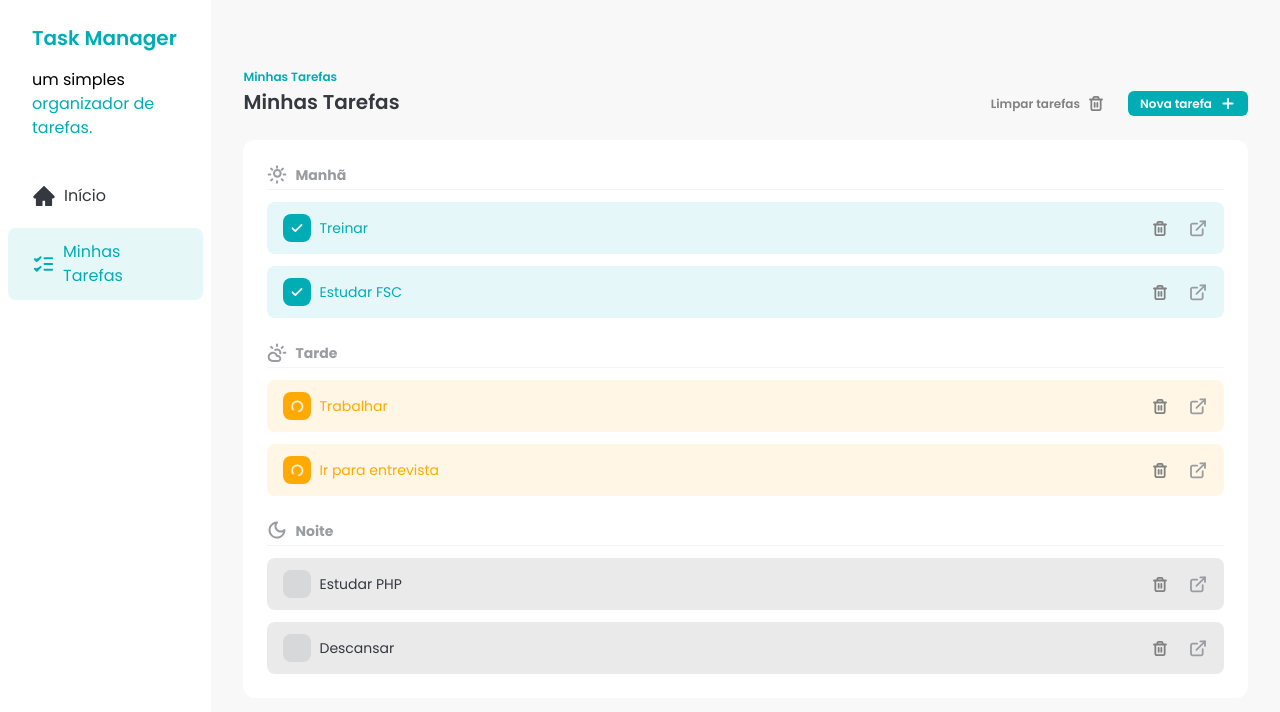
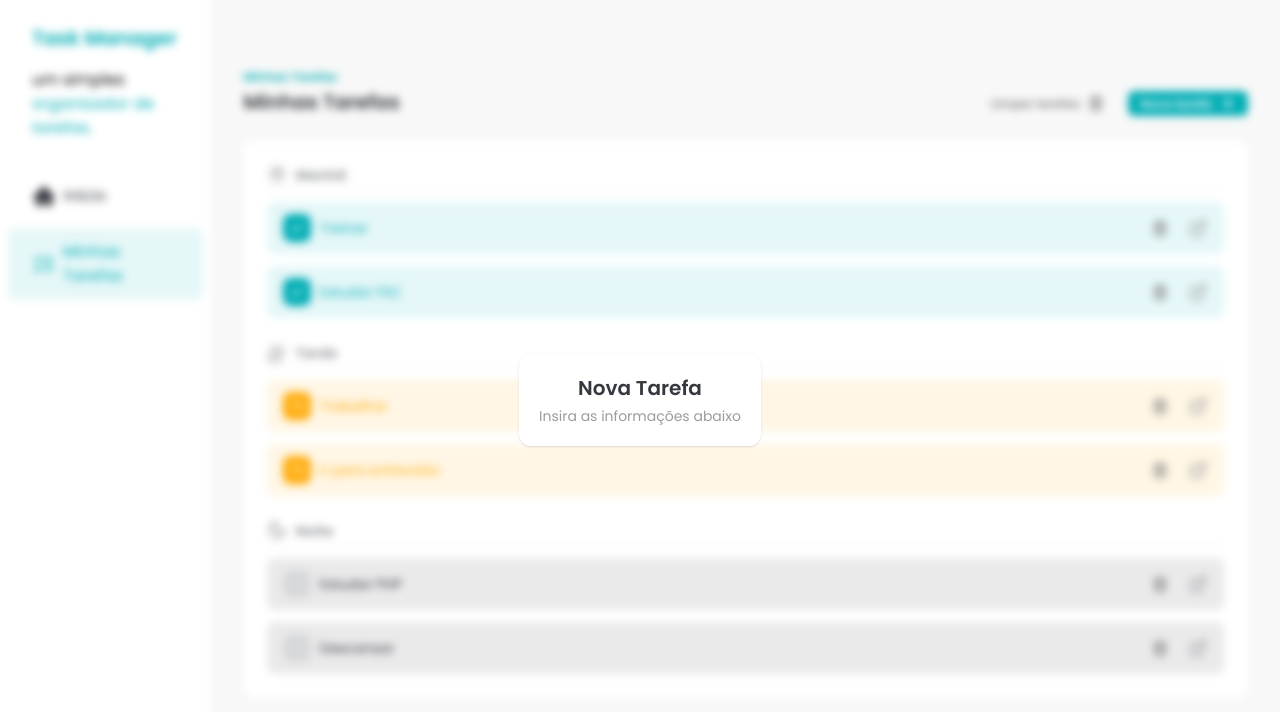
Before and after one commit to okayosilva/fsc-task-manager, a React app: page / in a window 1280 px wide. Both pictures are taken after a click on the button "Nova tarefa". Shown: the top 712 px of the page. Built offline with nearby package versions, Linux system fonts and the light colour scheme; the HTML template or start-up script is replaced by a standard one.

Commit message:
feat: adicionar diálogo para criação de nova tarefa

```diff
--- /dev/null
+++ b/src/components/AddTaskDialog/index.jsx
@@ -0,0 +1,17 @@
+import { createPortal } from 'react-dom';
+
+export const AddTaskDialog = ({ isOpen }) => {
+  if (!isOpen) return null;
+
+  return createPortal(
+    <div className="fixed inset-0 flex h-screen w-screen items-center justify-center backdrop-blur-sm">
+      <div className="rounded-xl bg-white p-5 text-center shadow">
+        <h2 className="text-xl font-semibold text-[#35383E]">Nova Tarefa</h2>
+        <p className="mt-1 text-sm text-[#9A9C9F]">
+          Insira as informações abaixo
+        </p>
+      </div>
+    </div>,
+    document.body
+  );
+};
--- a/src/components/Tasks/index.jsx
+++ b/src/components/Tasks/index.jsx
@@ -9,12 +9,14 @@
   TrashIcon,
 } from '../../assets/icons';
 import { TASKS } from '../../constants/tasks';
+import { AddTaskDialog } from '../AddTaskDialog';
 import { Button } from '../Button';
 import { Header } from '../Header';
 import { TaskItem } from './taskItem';
 import { TaskSeparator } from './taskSeperator';
 export const Tasks = () => {
   const [task, setTask] = useState(TASKS);
+  const [addTaskDialogIsOpen, setAddTaskDialogIsOpen] = useState(false);
 
   const morningTasks = task.filter((task) => task.time === 'morning');
   const afternoonTasks = task.filter((task) => task.time === 'afternoon');
@@ -64,11 +66,12 @@
             <span>Limpar tarefas</span>
             <TrashIcon />
           </Button>
-          <Button>
+          <Button onClick={() => setAddTaskDialogIsOpen(true)}>
             <span>Nova tarefa</span>
             <PlusIcon />
           </Button>
         </div>
+        <AddTaskDialog isOpen={addTaskDialogIsOpen} />
       </div>
 
       <div className="mt-6 flex flex-col gap-6 rounded-xl bg-white p-6">
```
